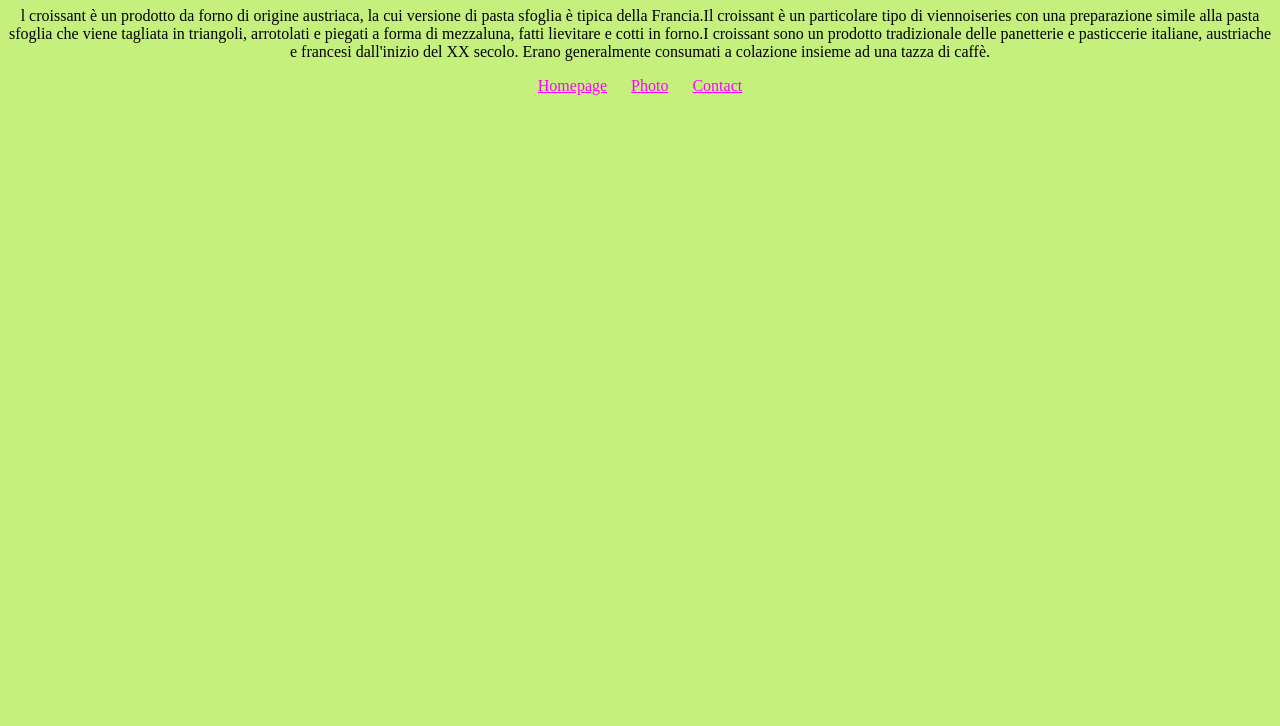
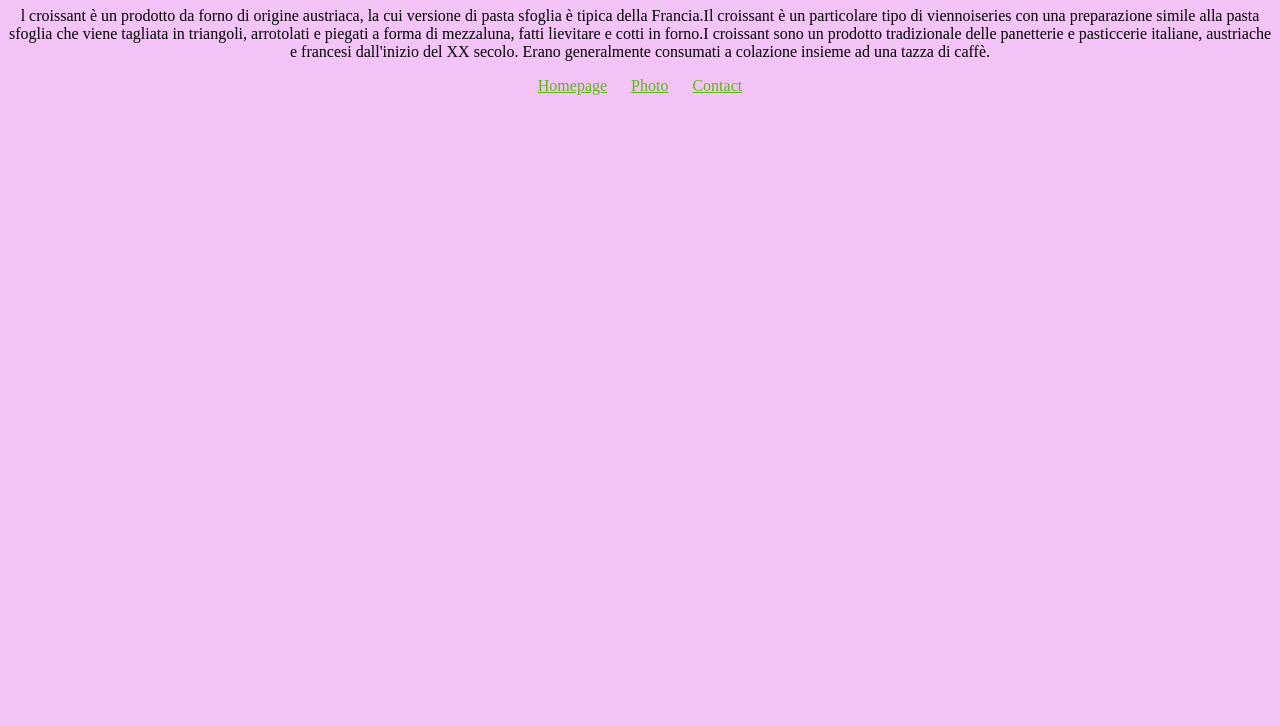
Before and after one commit to Kjasjit/Croissant, a plain HTML site: page index.html in a window 1280 px wide. Shown: the part 74-800 px from the top of the page. Drawn offline with Linux system fonts and the light colour scheme.

Commit message:
Update styles.css

```diff
--- a/css/styles.css
+++ b/css/styles.css
@@ -1,12 +1,12 @@
 body{
-    background: rgb(198, 240, 126);
+    background: rgb(244, 196, 248);
 }
 h1,p,footer{
     text-align: center;
 }
 footer a {
     margin: 0 10px;
-    color: fuchsia;
+    color: rgb(89, 185, 16);
 }
 .croissant-foto{
     width: 700px;
```
